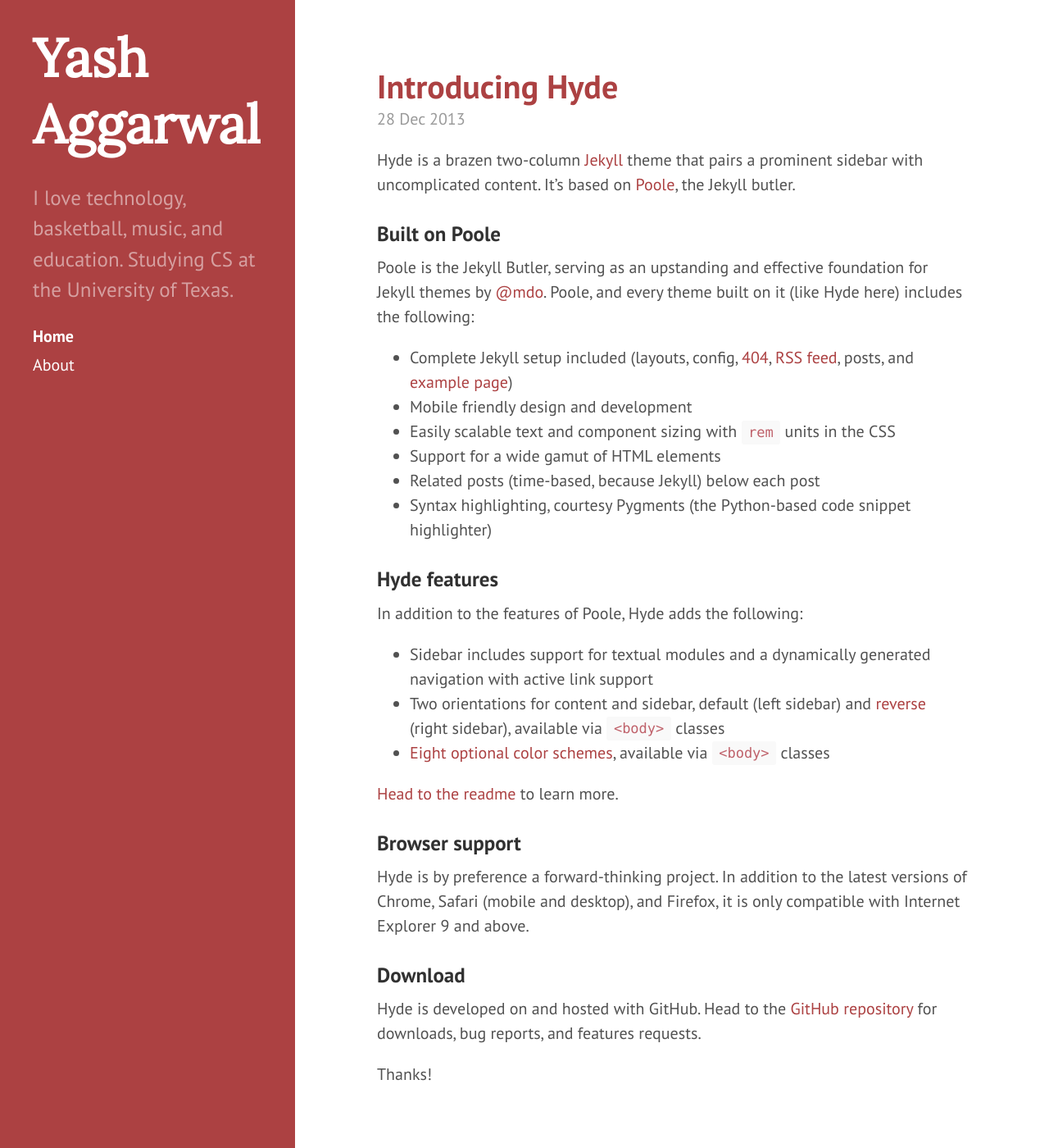
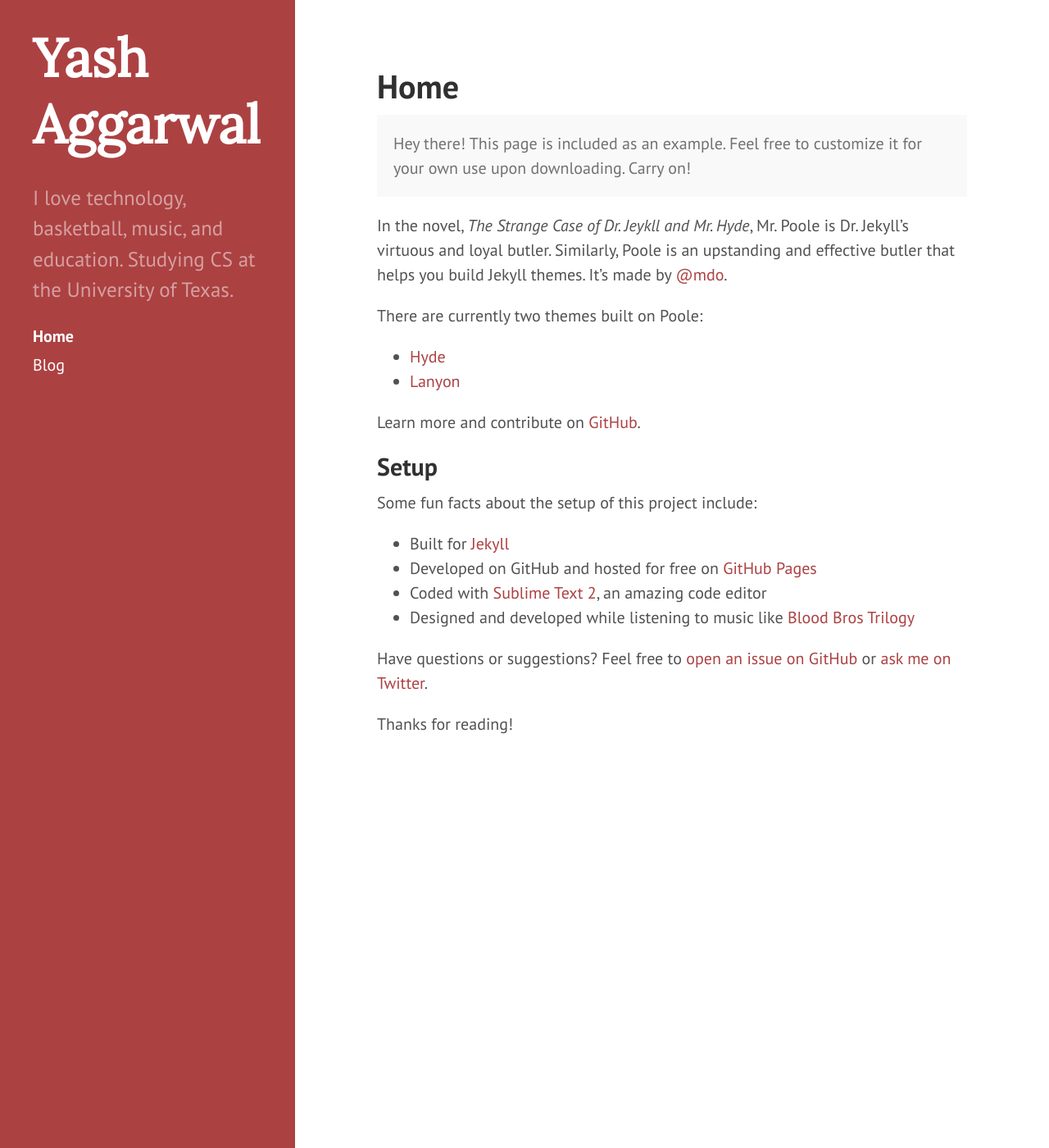
Before and after one commit to Budgetperson/budgetperson.github.io, a Jekyll site: the page built from index.md, in a window 1280 px wide and 1400 px high. Shown: the whole window at 82% size. Built offline with Jekyll 4.4.1, drawn with Linux system fonts in a browser that asks for light colours; Markdown is read by kramdown in place of the engine named in the settings; the list of posts is cut into pages by our own code; some of the changed text lies outside the part shown.

Commit message:
set about as home page

```diff
--- a/404.html
+++ b/404.html
@@ -2,6 +2,7 @@
 layout: default
 title: "404: Page not found"
 permalink: 404.html
+show_in_sidebar: false
 ---
 
 <div class="page">
--- a/_config.yml
+++ b/_config.yml
@@ -24,3 +24,5 @@
 
 github:
   repo:           https://github.com/poole/hyde
+
+paginate_path: "blog/:num/"
--- a/_includes/sidebar.html
+++ b/_includes/sidebar.html
@@ -20,7 +20,7 @@
       {% assign pages_list = site.pages %}
       {% for node in pages_list %}
         {% if node.title != null %}
-          {% if node.layout == "page" %}
+          {% if node.show_in_sidebar == true %}
             <a class="sidebar-nav-item{% if page.url == node.url %} active{% endif %}" href="{{ node.url }}">{{ node.title }}</a>
           {% endif %}
         {% endif %}
--- a/index.html
+++ b/blog/index.html
@@ -1,6 +1,7 @@
 ---
 layout: default
-title: Home
+title: Blog
+show_in_sidebar: true
 ---
 
 <div class="posts">
--- a/about.md
+++ b/index.md
@@ -1,6 +1,7 @@
 ---
 layout: page
-title: About
+title: Home
+show_in_sidebar: false
 ---
 
 <p class="message">
```
